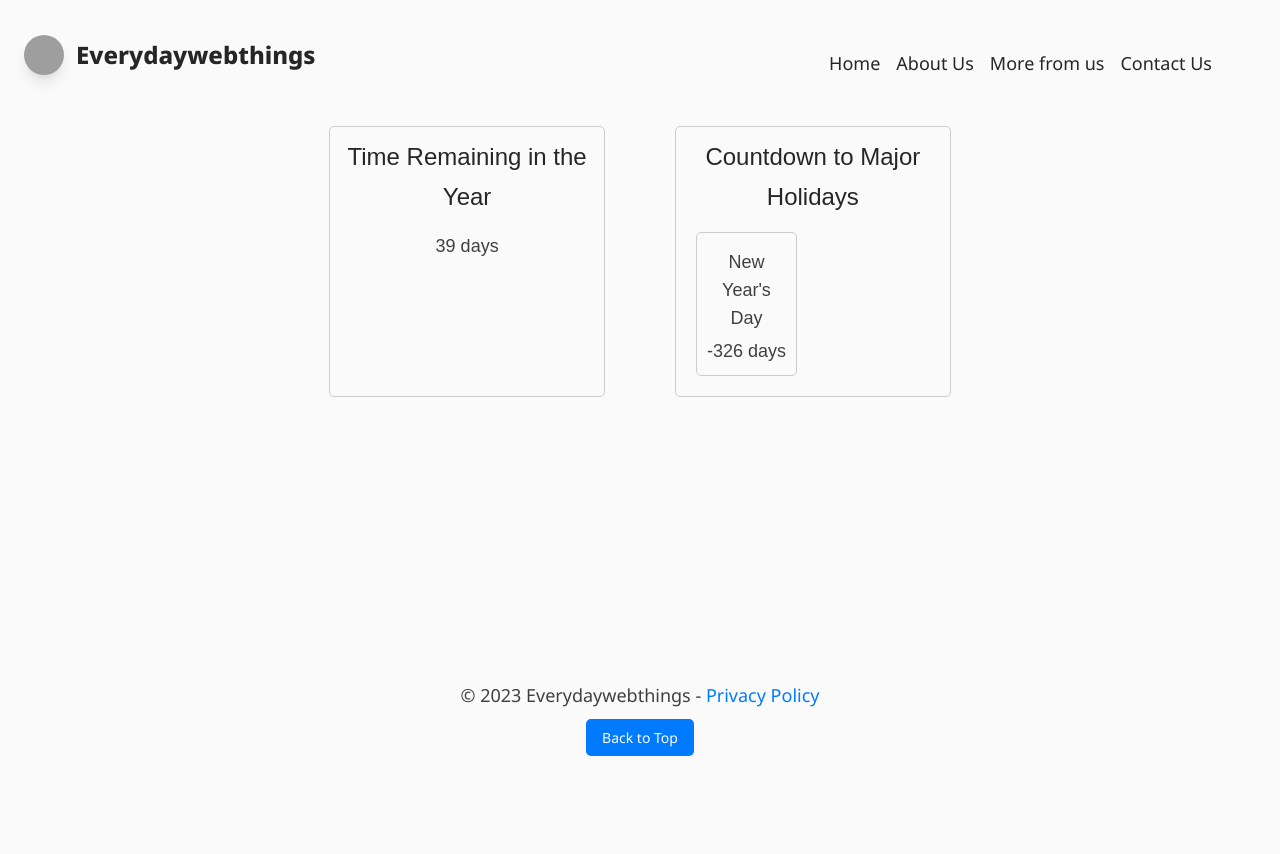
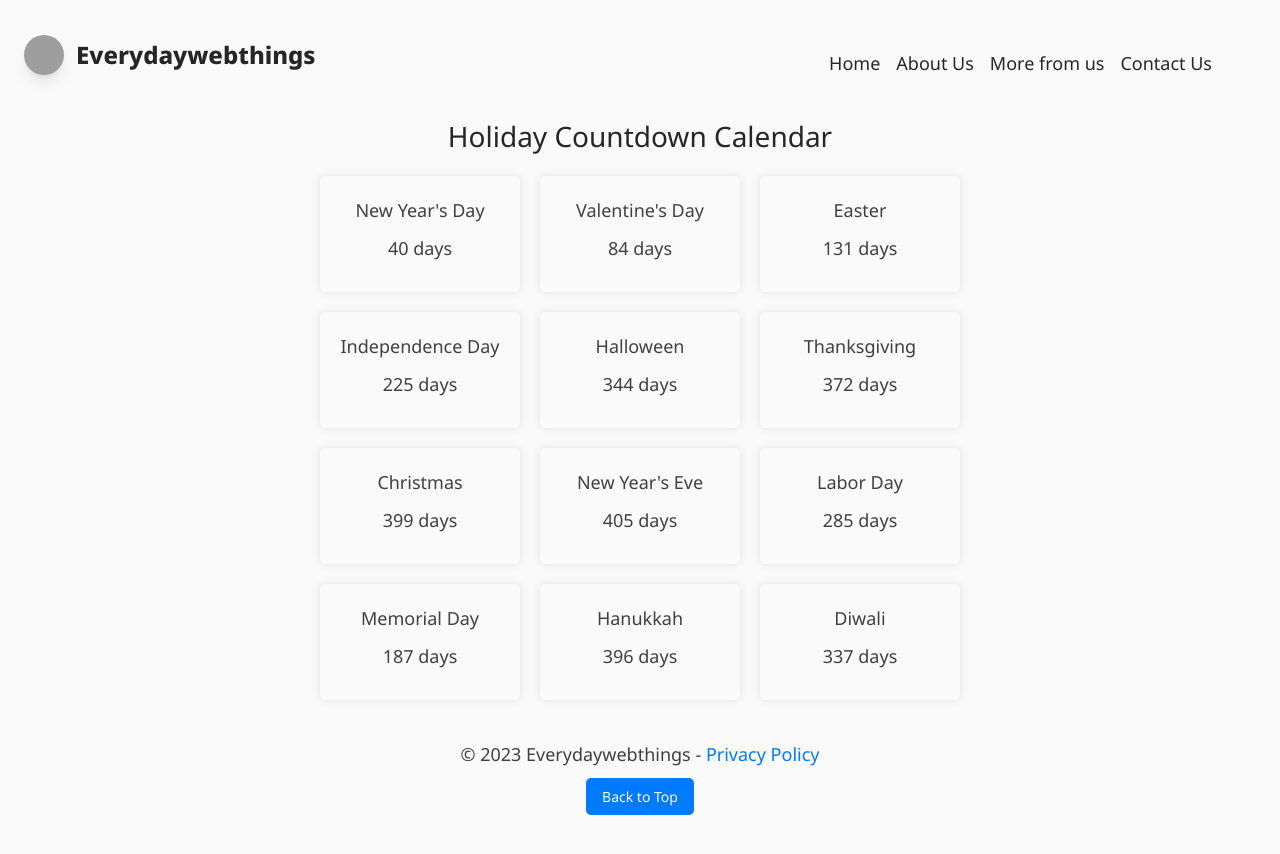
Before and after one commit to EDWT2-0/Main, a SvelteKit app: page /HolidayCountdownCalendar in a window 1280 px wide. Shown: the top 854 px of the page. Before the commit the page ends 800 px from the top, so only its background shows below. Built offline with nearby package versions, Linux system fonts and the light colour scheme; grey boxes are pictures that could not be loaded; some icons are missing.

Commit message:
new features / backed update

```diff
--- a/src/routes/+page.svelte
+++ b/src/routes/+page.svelte
@@ -85,13 +85,13 @@ onMount(() => {
       {
         name: 'Calculators',
         tools: [
-            { name: 'Standard Calculator', link: '/tools/bmi-calculator', icon: '🧮' },
+            { name: 'Standard Calculator', link: '/BasicCalculator', icon: '🧮' },
             { name: 'Scientific Calculator', link: '/ScientificCalculator', icon: '🔬' },
             { name: 'Square Root Calculator', link: '/SquareRootCalculator', icon: '√' },
-            { name: 'Percentage Calculator', link: '/PercentageCalculator', icon: '%' },
+            { name: 'Percentage Calculator', link: '/PrecentageCalculator', icon: '%' },
             { name: 'Area Calculator', link: '/AreaCalculator', icon: '📐' },
             { name: 'Volume Calculator', link: '/VolumeCalculator', icon: '⚱️' },
-            { name: 'Fraction Calculator', link: '/FractionCalculato', icon: '1/2' },
+            { name: 'Fraction Calculator', link: '/FractionCalculator', icon: '1/2' },
             { name: 'Budget Calculator', link: '/BudgetCalculator', icon: '💵' }
           // Add more health & fitness tools
         ],
--- a/src/routes/HolidayCountdownCalendar/+page.svelte
+++ b/src/routes/HolidayCountdownCalendar/+page.svelte
@@ -1,74 +1,114 @@
+<!-- src/HolidayCountdownCalendar.svelte -->
 
 <head>
   <meta charset="UTF-8">
   <meta name="viewport" content="width=device-width, initial-scale=1.0">
-  <title>Digital Countdown Calendar</title>
-  <meta name="description" content="Countdown to important events and dates with our digital countdown calendar. Stay excited and organized as you anticipate upcoming milestones." />
-  <meta name="keywords" content="countdown calendar, digital calendar, event countdown, milestone tracker" />
+  <title>Holiday Countdown Calendar - Everyday Web Things</title>
+  <meta name="description" content="Countdown to major holidays with our online holiday countdown calendar. See the days remaining for each holiday." />
+  <meta name="keywords" content="holiday countdown, countdown calendar, major holidays, festive countdown" />
 </head>
 
 <script>
-    // Define the target date for the end of the year
-    const yearEnd = new Date(new Date().getFullYear() + 1, 0, 1);
+  import { onMount } from 'svelte';
 
-    // Define an array of major holidays and their labels
-    const holidays = [
-      { name: 'New Year\'s Day', date: new Date(new Date().getFullYear(), 0, 1) },
-      // Add more holidays here...
+  let holidays = [
+    { name: 'New Year\'s Day', date: new Date('January 1, 2024') },
+    { name: 'Valentine\'s Day', date: new Date('February 14, 2024') },
+    { name: 'Easter', date: new Date('April 1, 2024') },
+    { name: 'Independence Day', date: new Date('July 4, 2024') },
+    { name: 'Halloween', date: new Date('October 31, 2024') },
+    { name: 'Thanksgiving', date: new Date('November 28, 2024') },
+    { name: 'Christmas', date: new Date('December 25, 2024') },
+    { name: 'New Year\'s Eve', date: new Date('December 31, 2024') },
+    { name: 'Labor Day', date: new Date('September 2, 2024') },
+    { name: 'Memorial Day', date: new Date('May 27, 2024') },
+    { name: 'Hanukkah', date: new Date('December 22, 2024') },
+    { name: 'Diwali', date: new Date('October 24, 2024') },
+    // Add more holidays as needed
   ];
 
-    // Calculate the time remaining in milliseconds
-    let timeRemaining = yearEnd - new Date();
+  holidays = holidays.map(holiday => {
+    const today = new Date();
+    const daysRemaining = Math.ceil((holiday.date - today) / (1000 * 60 * 60 * 24));
+    return { ...holiday, daysRemaining };
+  });
 
-    // Function to calculate the time remaining for a specific holiday
-    function calculateTimeRemainingForHoliday(holiday) {
-      return holiday.date - new Date();
-    }
+  onMount(() => {
+    // You can perform additional setup here if needed
+  });
 </script>
+
+
 
 <style>
   /* Your CSS styles here */
-    main {
-      display: flex;
-      justify-content: space-around;
-      margin-top: 20px;
-      font-family: Arial, sans-serif;
+  :root {
+    --background-light: #f7f7f7;
+    --background-dark: #333;
+    --text-light: #333;
+    --text-dark: #f7f7f7;
   }
 
-    div {
+  body {
+    background-color: var(--background-light);
+    color: var(--text-light);
+    transition: background-color 0.3s ease, color 0.3s ease;
+  }
+
+  @media (prefers-color-scheme: dark) {
+    body {
+      background-color: var(--background-dark);
+      color: var(--text-dark);
+    }
+  }
+
+  main {
     text-align: center;
-      border: 1px solid #ccc;
-      border-radius: 5px;
-      padding: 10px;
-      margin: 10px;
-      width: 40%;
+    padding: 20px;
   }
 
   h1 {
-      font-size: 24px;
-      margin-bottom: 15px;
+    font-size: 28px;
+    margin-bottom: 20px;
+  }
+
+  .grid {
+    display: grid;
+    grid-template-columns: repeat(3, minmax(200px, 1fr));
+    gap: 20px;
+  }
+
+  .holiday {
+    padding: 20px;
+    border-radius: 5px;
+    box-shadow: 0 0 10px rgba(0, 0, 0, 0.1);
   }
 
   p {
     font-size: 18px;
-      margin-top: 5px;
+    margin-bottom: 10px;
+  }
+
+  @media (max-width: 600px) {
+    .grid {
+      grid-template-columns: 1fr;
+    }
   }
 </style>
 
 
+
 <main>
   <div>
-      <h1>Time Remaining in the Year</h1>
-      <p>{Math.floor(timeRemaining / (1000 * 60 * 60 * 24))} days</p>
-    </div>
+    <h1>Holiday Countdown Calendar</h1>
 
-    <div>
-      <h1>Countdown to Major Holidays</h1>
-      {#each holidays as holiday}
-        <div>
-          <p>{holiday.name}</p>
-          <p>{Math.floor(calculateTimeRemainingForHoliday(holiday) / (1000 * 60 * 60 * 24))} days</p>
+    <div class="grid">
+      {#each holidays as { name, daysRemaining }}
+        <div class="holiday">
+          <p>{name}</p>
+          <p>{daysRemaining} days</p>
         </div>
       {/each}
     </div>
+  </div>
 </main>
--- /dev/null
+++ b/src/routes/RandomNameGenerator/+page.svelte
@@ -0,0 +1,102 @@
+<!-- src/RandomNameGenerator.svelte -->
+
+<head>
+    <meta charset="UTF-8">
+    <meta name="viewport" content="width=device-width, initial-scale=1.0">
+    <title>Random Name Generator - Everyday Web Things</title>
+    <meta name="description" content="Generate random names for various applications with our online name generator. Customize the options and generate random names quickly." />
+    <meta name="keywords" content="random name generator, generate names, random data, name generation, random values" />
+  </head>
+
+  <script>
+    import { onMount } from 'svelte';
+
+    let randomName = '';
+
+    const names = ['Alice', 'Bob', 'Charlie', 'David', 'Eva', 'Frank', 'Grace', 'Henry', 'Ivy', 'Jack'];
+
+    function generateRandomName() {
+      const randomIndex = Math.floor(Math.random() * names.length);
+      randomName = names[randomIndex];
+    }
+
+    onMount(() => {
+      generateRandomName();
+    });
+  </script>
+
+  <main>
+    <div>
+      <h1>Random Name Generator</h1>
+
+      <button on:click="{generateRandomName}">Generate Random Name</button>
+
+      {#if randomName !== ''}
+        <p>Random Name:</p>
+        <p>{randomName}</p>
+      {:else}
+        <p>No name generated yet.</p>
+      {/if}
+    </div>
+  </main>
+
+  <style>
+    /* Your CSS styles here */
+    :root {
+      --background-light: #f7f7f7;
+      --background-dark: #333;
+      --text-light: #333;
+      --text-dark: #f7f7f7;
+      --button-light: #0078d4;
+      --button-dark: #005ea2;
+    }
+
+    @media (prefers-color-scheme: dark) {
+      :root {
+        --background: var(--background-dark);
+        --text: var(--text-dark);
+        --button: var(--button-dark);
+      }
+
+      button {
+        background-color: var(--button);
+        color: white;
+        border: none;
+        border-radius: 5px;
+        padding: 8px 12px;
+        cursor: pointer;
+        transition: background-color 0.3s ease;
+      }
+
+      button:hover {
+        background-color: darken(var(--button), 10%);
+      }
+    }
+
+    /* Other styles for the component */
+    main {
+      text-align: center;
+      padding: 20px;
+    }
+
+    h1 {
+      font-size: 28px;
+      margin-bottom: 20px;
+      color: var(--text);
+    }
+
+    button {
+      font-size: 16px;
+      padding: 8px 12px;
+      border-radius: 5px;
+      border: none;
+      cursor: pointer;
+      transition: background-color 0.3s ease;
+    }
+
+    p {
+      font-size: 18px;
+      margin-bottom: 10px;
+      color: var(--text);
+    }
+  </style>
```
Lines whose indentation alone changed are shown as unchanged.
